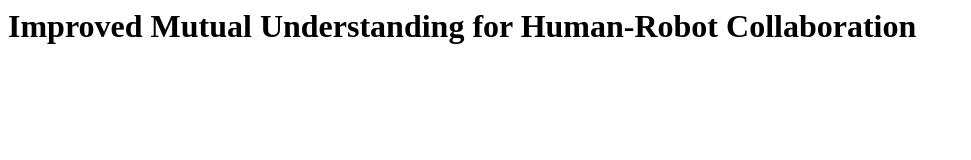
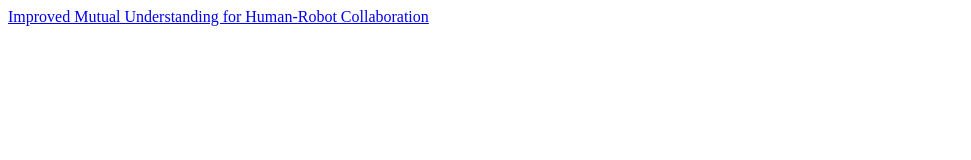
Before and after one commit to anion0278/dms_moveit, a plain HTML site: page index.html in a window 1280 px wide. Shown: the whole page, without its empty margins (0-971 px from the left). Drawn offline with Linux system fonts and the light colour scheme.

Commit message:
Update index.html

```diff
--- a/index.html
+++ b/index.html
@@ -6,6 +6,6 @@ Improved Mutual Understanding for Human-Robot Collaboration
 <meta name="google-site-verification" content="9gVM7dH1NIkgvbl2TQj0W2ZJXMS6QZ3s4sRNUgwDLyQ" />
 </head>
 <body>
-<h1>Improved Mutual Understanding for Human-Robot Collaboration</h1>
+<a href="https://github.com/anion0278/dms_moveit">Improved Mutual Understanding for Human-Robot Collaboration</a>
 </body>
 </html>
```
